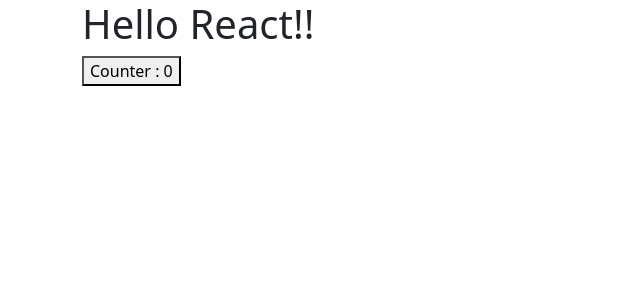
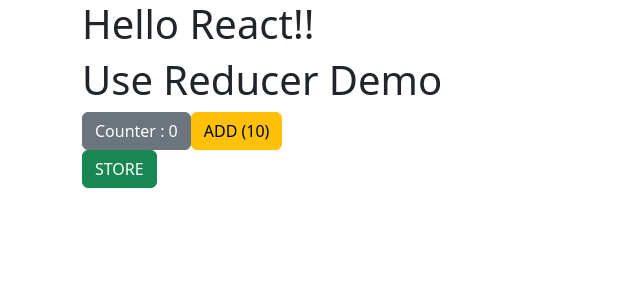
Before and after one commit to synergy2411/del-oct-23-frontend-adv-module-two, a React (Create React App) app in the folder awesome-app/: page / in a window 1280 px wide. Shown: the top 300 px of the page, without its empty margins (0-640 px from the left). Built offline with nearby package versions, Linux system fonts and the light colour scheme.

Commit message:
use reducer added

```diff
--- a/awesome-app/src/App.js
+++ b/awesome-app/src/App.js
@@ -4,6 +4,7 @@
 import UseEffectDemo from "./components/Demo/UseEffectDemo";
 import AuthContext from "./context/auth-context";
 import Output from './components/Demo/Output';
+import UseReducerDemo from './components/Demo/UseReducerDemo';
 
 function App() {
   // const [show, setShow] = useState(true);
@@ -15,8 +16,10 @@
       <h1>Hello React!!</h1>
 
 
+      <UseReducerDemo />
 
-      <Output />
+
+      {/* <Output /> */}
 
 
       {/* <AuthContext.Provider value={{ isLoggedIn, setIsLoggedIn }}>
--- /dev/null
+++ b/awesome-app/src/components/Demo/UseReducerDemo.jsx
@@ -0,0 +1,64 @@
+import React, { useReducer } from "react";
+
+const initialState = {
+  counter: 0,
+  result: [],
+};
+
+function reducer(state, action) {
+  if (action.type === "INCREMENT") {
+    return {
+      ...state,
+      counter: state.counter + 1,
+    };
+  } else if (action.type === "STORE_ RESULT") {
+    return {
+      ...state,
+      result: [state.counter, ...state.result],
+    };
+  } else if (action.type === "ADD_COUNTER") {
+    return {
+      ...state,
+      counter: state.counter + action.payload,
+    };
+  }
+  return state;
+}
+
+const UseReducerDemo = () => {
+  const [state, dispatch] = useReducer(reducer, initialState);
+  console.log(state);
+  return (
+    <div>
+      <h1>Use Reducer Demo</h1>
+      <button
+        className="btn  btn-secondary"
+        onClick={() => dispatch({ type: "INCREMENT" })}
+      >
+        Counter : {state.counter}
+      </button>
+      <button
+        className="btn  btn-warning"
+        onClick={() => dispatch({ type: "ADD_COUNTER", payload: 10 })}
+      >
+        ADD (10)
+      </button>
+
+      <br />
+      <button
+        className="btn btn-success"
+        onClick={() => dispatch({ type: "STORE_ RESULT" })}
+      >
+        STORE
+      </button>
+
+      <ul>
+        {state.result.map((item) => (
+          <li key={item}>{item}</li>
+        ))}
+      </ul>
+    </div>
+  );
+};
+
+export default UseReducerDemo;
```
